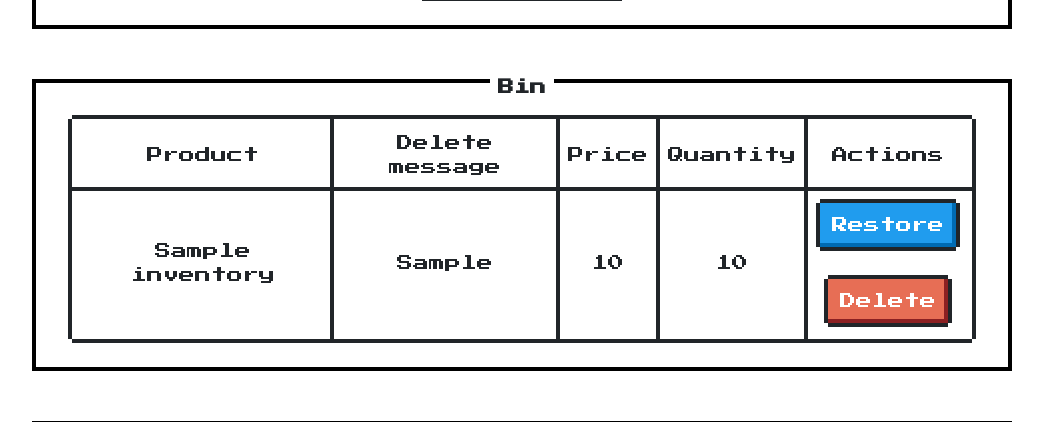
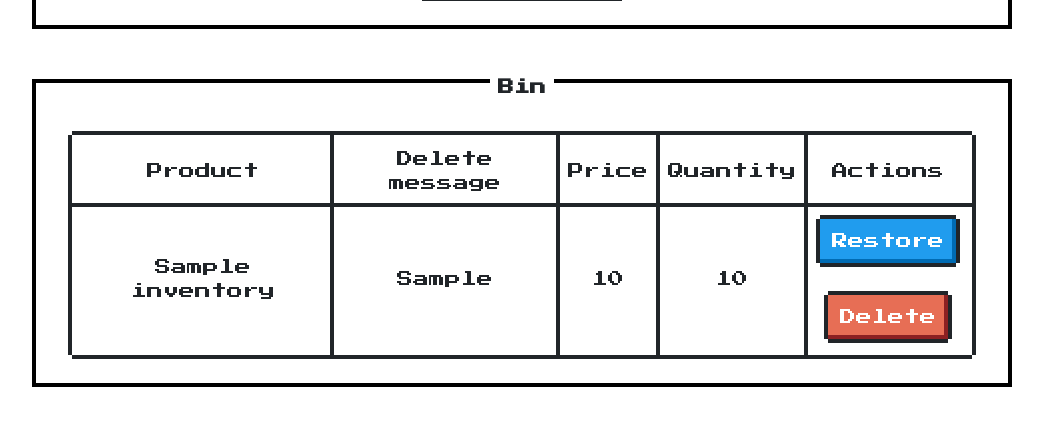
Before and after one commit to vinnieOrdobas/backend_nes, a Flask app: page / in a window 1280 px wide. Shown: the part 789-1211 px from the top of the page, without its empty margins (118-1161 px from the left). Run offline with Flask 2, Linux system fonts and the light colour scheme; data comes from the database, SQL or seed files in the repository; both versions use the stored data as it was after the commit; tables that the repository leaves empty hold one stand-in row (values such as "Sample post").

Commit message:
updated formatting of tables

```diff
--- a/static/css/main.css
+++ b/static/css/main.css
@@ -24,6 +24,10 @@ body {
 .a-button {
   color: white;
 }
+
+.push-down {
+  margin-top: 20px;
+}
 /* Dialog modals */
 .dialog-menu {
   display: flex;
--- a/templates/index.html
+++ b/templates/index.html
@@ -127,6 +127,7 @@
                 {% else %}
                 <div class="table">
                     <div class="nes-table-responsive">
+                        <div class="push-down"></div>
                         <table class="nes-table is-bordered is-centered">
                             <thead>
                             <tr>
```
Also changed, not shown: test.db.
